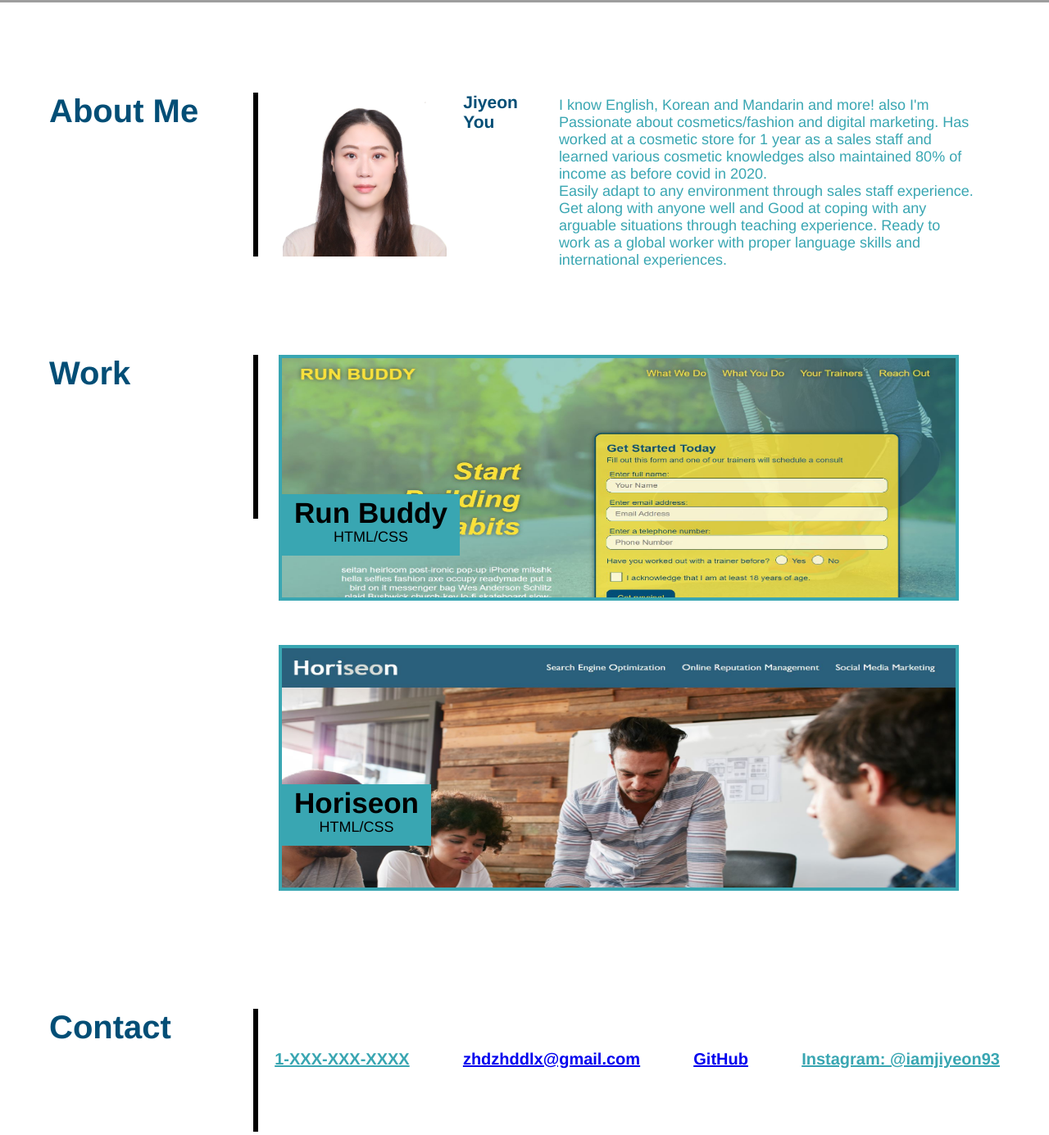
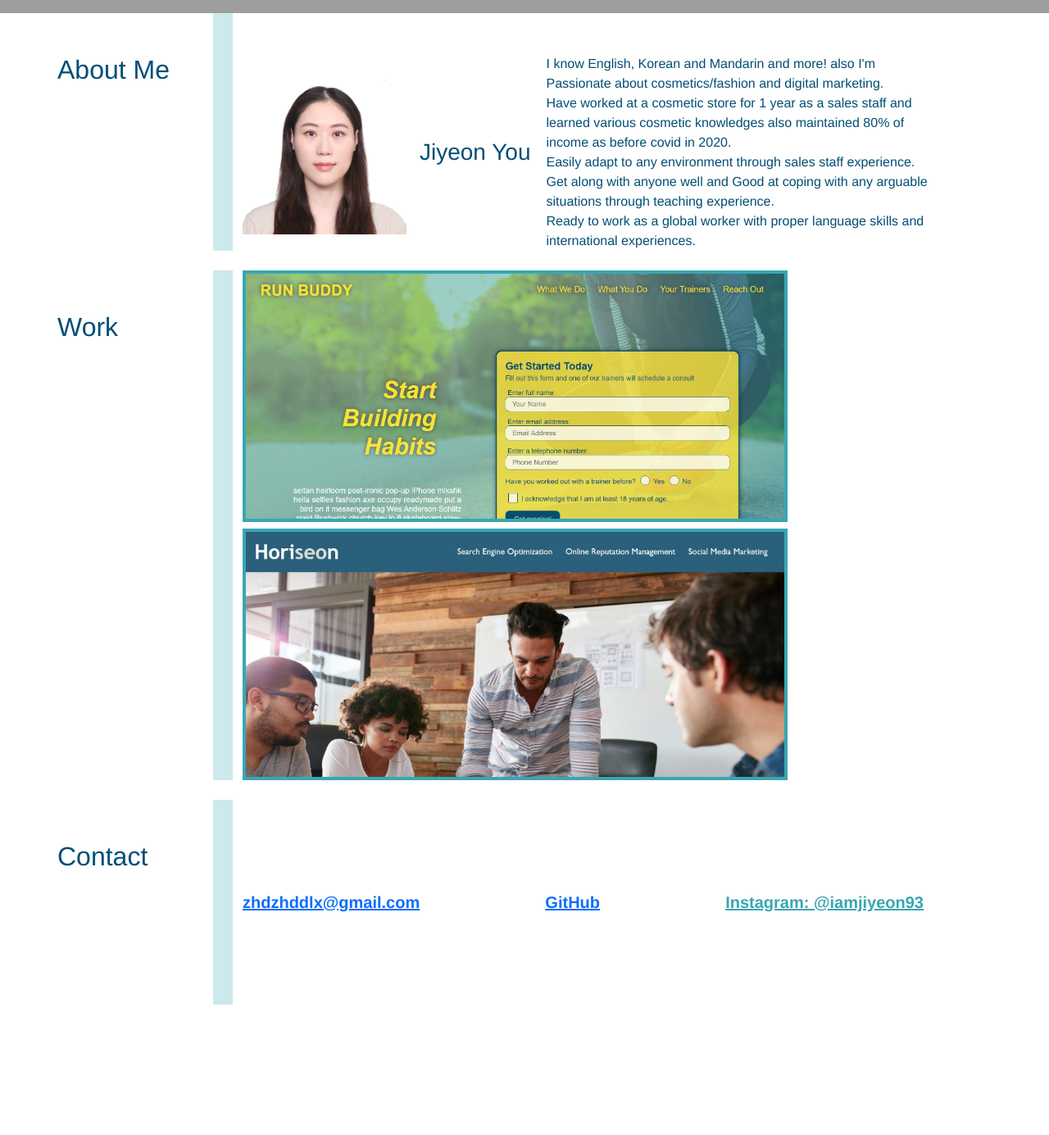
Before and after one commit to Jiyeon31/My-first-portfolio, a plain HTML site: page index.html in a window 1280 px wide. Shown: the part 294-1679 px from the top of the page at 82% size. After the commit the page ends 1520 px from the top, so only its background shows below. Drawn offline with nearby package versions, Linux system fonts and the light colour scheme; grey boxes are pictures that could not be loaded.

Commit message:
edited html and css

```diff
--- a/assets/css/style.css
+++ b/assets/css/style.css
@@ -104,9 +104,17 @@ header nav ul li a {
     display: flex;
     color: var(--secondary-color);
     height: 200px;
-    border-right: 6px solid black;
-    width: 22%;
     padding: 0;
+}
+
+.container h3 {
+    color: var(--secondary-color);
+    margin: 50px 0 0 0;
+}
+
+.container p {
+    color: var(--secondary-color);
+    margin: 50px 0 0 0;
 }
 
 section {
@@ -118,36 +126,24 @@ section h2 {
 }
 
 .flex-row {
-    display: flex;
-    height: 200px;
     font-size: 18px;
     color: var(--secondary-color);
-    width: 78%;
-    padding-left: 30px;
-    padding-right: 30px;
     text-align: left;
+}
+
+.flew-row h3 {
+    margin: 50px 0 0 20px;
+}
+
+.flew-row p {
+    color: var(--tertiary-color);
+    margin: 55px 0 0 50px;
 }
 
 /*added images with links for works section*/
 .flex-row3 {
-    margin: 0;
-    display: inline-block;
-    position: relative;
     height: 200px;
-    font-size: 18px;
     color: var(--secondary-color);
-    width: 100%;
-    padding-left: 330px;
-    text-align: left;
-}
-
-.name {
-    margin: 50px 0 0 20px;
-}
-
-.profileme {
-    color: var(--tertiary-color);
-    margin: 55px 0 0 50px;
 }
 
 .content {
@@ -157,18 +153,16 @@ section h2 {
 }
 
 .box-image {
-    margin-top: -200px;
-    margin-left: -50px;
-    margin-bottom: 250px;
-    width: 100%;
-    height: 300px;
     font-family: 'Gill Sans', 'Gill Sans MT', 'Calibri', 'Trebuchet MS', sans-serif;
     border: 4px solid var(--tertiary-color);
+    width: 80%;
+    height: 80%;
 }
 
 .box-image:hover {
-    width: 105%;
-    height: 350px;
+    width: 100%;
+    height: 100%;
+
 }
 
 .text-block {
@@ -197,14 +191,10 @@ section h2 {
     color: var(--secondary-color);
     height: 150px;
     border-right: 6px solid black;
-    width: 22%;
     padding: 0;
 }
 
 .footer {
-    width: 78%;
-    padding: 0 0 30px 20px;
-    margin: -180px 0 0 0;
     font-size: 20px;
     font-weight: bold;
     display: flex;
@@ -243,10 +233,6 @@ section h2 {
         margin: 50px 0 0 0;
     }
 
-    .profile {
-        margin: 50px 0 0 0;
-        padding: 0;
-    }
 
     .section-title {
         margin: 50px 0 0 0;
@@ -322,6 +308,8 @@ section h2 {
     }
 
     .profile {
+        width: 200px;
+        height: 200px;
         margin: 50px 0 0 0;
         padding: 0;
     }
--- a/index.html
+++ b/index.html
@@ -2,6 +2,7 @@
 <html lang="en">
     <head>
       <meta name="viewport" content="width=device-width, initial-scale=1.0" />
+      <link href="https://cdn.jsdelivr.net/npm/bootstrap@5.1.3/dist/css/bootstrap.min.css" rel="stylesheet" integrity="sha384-1BmE4kWBq78iYhFldvKuhfTAU6auU8tT94WrHftjDbrCEXSU1oBoqyl2QvZ6jIW3" crossorigin="anonymous">
       <link rel="stylesheet" href="./assets/css/style.css" />
       <meta charset="UTF-8" />
       <title>The Language Expert</title>
@@ -34,59 +35,61 @@
           </div>
         </section>
 
-
-        <section id="about-me">
-          <div>
-            <h2 class="section-title">
+      <div class="container">
+        <div id="about-me" class="row justify-content-start">
+          <div class="col-2 section-title">
+            <h2>
               About Me
             </h2>
-            <div class="flex-row">
-              <img src="./assets/images/JiyeonYou.jpg" alt="profilephoto" class="profile" />
-               <h3 class="name">Jiyeon You</h3>
-               <p class="profileme">
-                I know English, Korean and Mandarin and more! also I'm Passionate about cosmetics/fashion and digital marketing. Has worked at a cosmetic store for 1 year as a sales staff and learned various cosmetic knowledges also maintained 80% of income as before covid in 2020. <br>Easily adapt to any environment through sales staff experience. Get along with anyone well and Good at coping with any arguable situations through teaching experience. Ready to work as a global worker with proper language skills and international experiences.
-               </p>
-            </div>
-        </section>
-
-        <section id="work">
-          <div>
-            <h2 class="section-title">
-              Work
-            </h2>
-            <div class="flex-row3">
-              <a href="https://Jiyeon31.github.io/run-buddy">
-              <img src="./assets/images/runbuddy.JPG" alt="runbuddy" class="box-image" />
-              </a>
-              <div class="text-block">
-                <h3>Run Buddy</h3><br>
-                <p>HTML/CSS</p>
+          </div>
+            <div class="vr"></div>
+            <div class="col-9 hstack gap-3">
+              <img src="./assets/images/JiyeonYou.jpg" alt="profilephoto" class="profile img-fluid" />
+              <div class="col-2">
+                <h3>Jiyeon You</h3>
+              </div>
+              <div class="col-7">
+                <p>I know English, Korean and Mandarin and more! also I'm Passionate about cosmetics/fashion and digital marketing. <br>Have worked at a cosmetic store for 1 year as a sales staff and learned various cosmetic knowledges also maintained 80% of income as before covid in 2020. <br>Easily adapt to any environment through sales staff experience. <br>Get along with anyone well and Good at coping with any arguable situations through teaching experience. <br>Ready to work as a global worker with proper language skills and international experiences.</p>
               </div>
             </div>
-            <div class="flex-row3">
-              <a href="https://Jiyeon31.github.io/code-refactor">
-              <img src="./assets/images/horiseon.JPG" alt="horiseon" class="box-image" />
-              </a>
-              <div class="text-block">
-                <h3>Horiseon</h3><br>
-                <p>HTML/CSS</p>
-              </div>
+        </div>
+
+        </br>
+
+          <div id="work" class="row justify-content-start">
+            <div class="col-2 section-title">
+              <h2>
+                Work
+              </h2>
             </div>
+              <div class="vr"></div>
+                <div class="col-9">
+                  <div class="vstack gap-2">
+                    <a href="https://Jiyeon31.github.io/run-buddy">
+                    <img src="./assets/images/runbuddy.JPG" alt="runbuddy" class="box-image img-fluid" />
+                    </a>
+                    <a href="https://Jiyeon31.github.io/code-refactor">
+                    <img src="./assets/images/horiseon.JPG" alt="horiseon" class="box-image img-fluid" />
+                    </a>
+                  </div>
+                </div>
           </div>
-        </section>
 
-        <section id="contact-me">
-          <div>
-            <h2 class="section-title2">
+        </br>
+
+        <div id="contact-me" class="row justify-content-start">
+          <div class="col-2 section-title">
+            <h2>
               Contact
             </h2>
-            <div class="footer">
-              <a>1-XXX-XXX-XXXX</a>
-              <a href="mailto:zhdzhddlx@gmail.com">zhdzhddlx@gmail.com</a>
-              <a href="https://github.com/Jiyeon31">GitHub</a>
-              <a>Instagram: @iamjiyeon93</a>
-            </div>
           </div>
-        </section>
+          <div class="vr"></div>
+          <div class="footer col-9">
+            <a href="mailto:zhdzhddlx@gmail.com">zhdzhddlx@gmail.com</a>
+            <a href="https://github.com/Jiyeon31">GitHub</a>
+            <a>Instagram: @iamjiyeon93</a>
+          </div>
+        </div>
+      </div>
     </body>
 </html>
```
